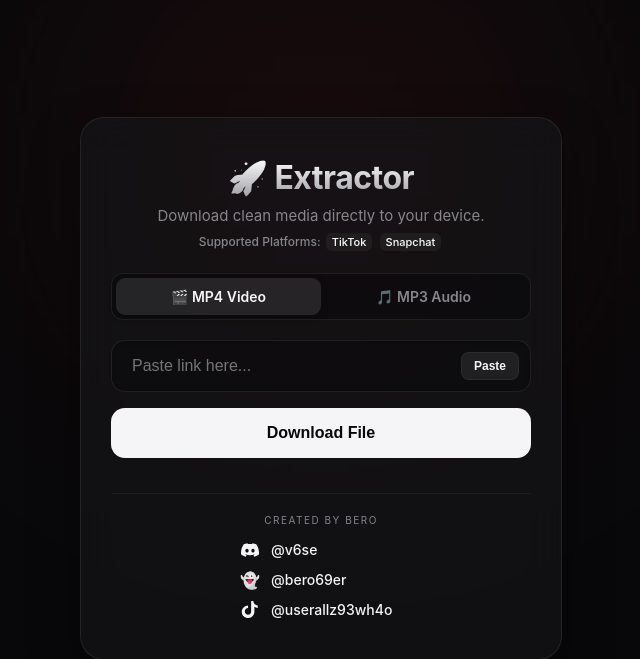
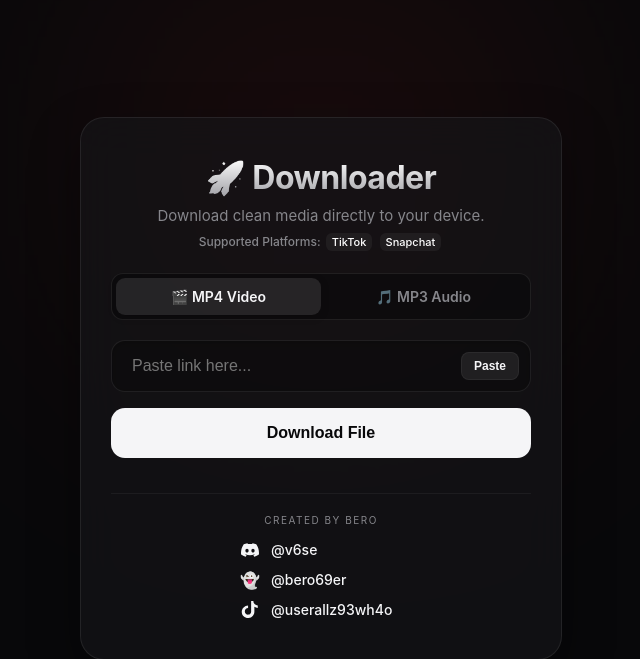
Before and after one commit to bero69er/video-downloader, a Flask app: page / in a window 1280 px wide. Shown: the top 659 px of the page, without its empty margins (319-959 px from the left). Run offline with Flask 3, Linux system fonts and the light colour scheme.

Commit message:
Update index.html

```diff
--- a/templates/index.html
+++ b/templates/index.html
@@ -3,7 +3,7 @@
 <head>
     <meta charset="UTF-8">
     <meta name="viewport" content="width=device-width, initial-scale=1.0">
-    <title>Media Extractor</title>
+    <title>Video Downloader</title>
     <style>
         :root {
             --bg-color: #08080a;
@@ -358,7 +358,7 @@
 <body>
 
 <div class="container">
-    <h1 id="title">🚀 Extractor</h1>
+    <h1 id="title">🚀 Downloader</h1>
     <p id="subtitle">Download clean media directly to your device.</p>
     <small class="supported-badge">Supported Platforms: <span>TikTok</span> <span>Snapchat</span></small>
 
```
